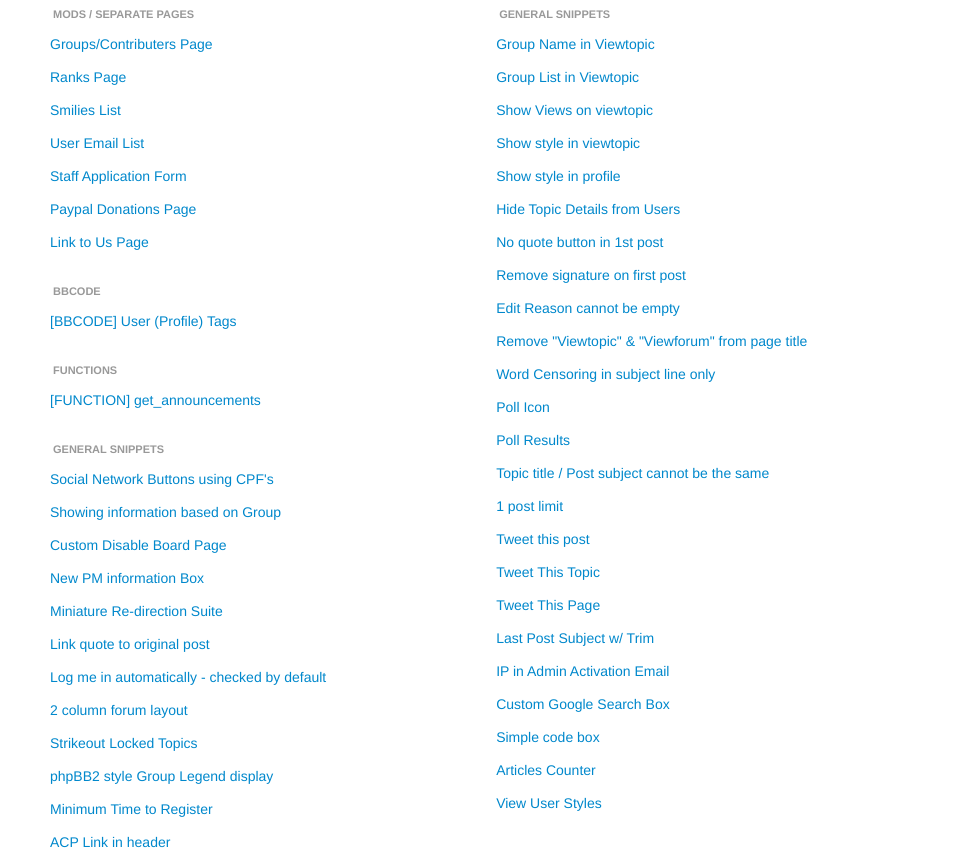
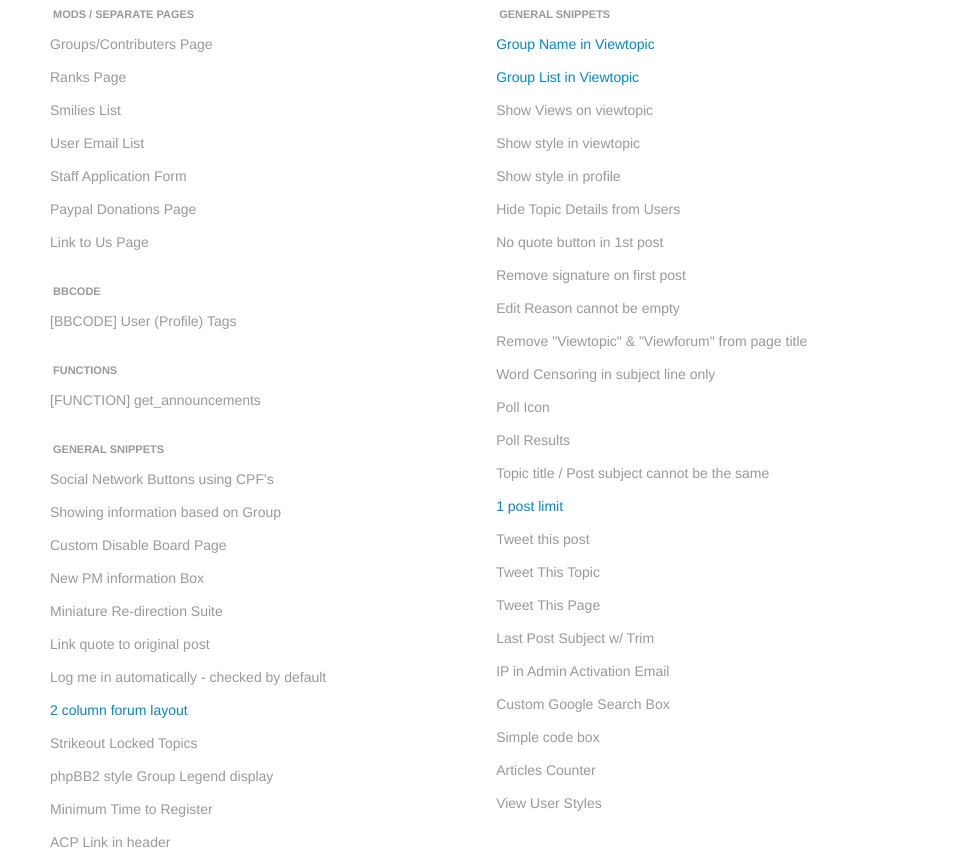
Before and after one commit to stickerboy/phpbb-snippets, a plain HTML site: page index.html in a window 1280 px wide. Shown: the part 358-1220 px from the top of the page, 317-1280 px from the left. Drawn offline with Linux system fonts and the light colour scheme.

Commit message:
Disable links until needed

```diff
--- a/assets/js/application.js
+++ b/assets/js/application.js
@@ -10,6 +10,11 @@
 
     // Disable certain links in docs
     $('section [href^=#]').click(function (e) {
+      e.preventDefault()
+    })
+
+    // Disable certain links in docs
+    $('li.disabled a').click(function (e) {
       e.preventDefault()
     })
 
--- a/index.html
+++ b/index.html
@@ -74,37 +74,37 @@
 				<div class="span6">
 					<ul class="nav nav-pills nav-stacked">
 						<li class="nav-header">MODs / Separate Pages</li>
-						<li><a href="./snippets/groups-page/" title="Groups/Contributers Page">Groups/Contributers Page</a></li>
-						<li><a href="./snippets/ranks-page/" title="Ranks Page">Ranks Page</a></li>
-						<li><a href="./snippets/smilies-list/" title="Smilies List">Smilies List</a></li>
-						<li><a href="./snippets/user-email-list/" title="User Email List">User Email List</a></li>
-						<li><a href="./snippets/staff-app-form/" title="Staff Application Form">Staff Application Form</a></li>
-						<li><a href="./snippets/paypal-donations-page/" title="Paypal Donations Page">Paypal Donations Page</a></li>
-						<li><a href="./snippets/link-to-us-page/" title="Link to Us Page">Link to Us Page</a></li>
+						<li class="disabled"><a href="./snippets/groups-page/" title="Groups/Contributers Page">Groups/Contributers Page</a></li>
+						<li class="disabled"><a href="./snippets/ranks-page/" title="Ranks Page">Ranks Page</a></li>
+						<li class="disabled"><a href="./snippets/smilies-list/" title="Smilies List">Smilies List</a></li>
+						<li class="disabled"><a href="./snippets/user-email-list/" title="User Email List">User Email List</a></li>
+						<li class="disabled"><a href="./snippets/staff-app-form/" title="Staff Application Form">Staff Application Form</a></li>
+						<li class="disabled"><a href="./snippets/paypal-donations-page/" title="Paypal Donations Page">Paypal Donations Page</a></li>
+						<li class="disabled"><a href="./snippets/link-to-us-page/" title="Link to Us Page">Link to Us Page</a></li>
 					</ul>
 					<ul class="nav nav-pills nav-stacked">
 						<li class="nav-header">BBCode</li>
-						<li><a href="./snippets/bbcode-user-profile-tags/" title="[BBCODE] User (Profile) Tags">[BBCODE] User (Profile) Tags</a></li>
+						<li class="disabled"><a href="./snippets/bbcode-user-profile-tags/" title="[BBCODE] User (Profile) Tags">[BBCODE] User (Profile) Tags</a></li>
 					</ul>
 					<ul class="nav nav-pills nav-stacked">
 						<li class="nav-header">Functions</li>
-						<li><a href="./snippets/get_announcements/" title="[FUNCTION] get_announcements">[FUNCTION] get_announcements</a></li>
+						<li class="disabled"><a href="./snippets/get_announcements/" title="[FUNCTION] get_announcements">[FUNCTION] get_announcements</a></li>
 					</ul>
 					<ul class="nav nav-pills nav-stacked">
 						<li class="nav-header">General Snippets</li>
-						<li><a href="./snippets/social-network-buttons-cpf/" title="Social Network Buttons using CPF's">Social Network Buttons using CPF's</a></li>
-						<li><a href="./snippets/group-based-info/" title="Showing information based on Group">Showing information based on Group</a></li>
-						<li><a href="./snippets/custom-disable-board-page/" title="Custom Disable Board Page">Custom Disable Board Page</a></li>
-						<li><a href="./snippets/new-pm-info-box/" title="New PM information Box">New PM information Box</a></li>
-						<li><a href="./snippets/mini-redirection-suite/" title="Miniature Re-direction Suite">Miniature Re-direction Suite</a></li>
-						<li><a href="./snippets/link-quote-original-post/" title="Link quote to original post">Link quote to original post</a></li>
-						<li><a href="./snippets/lmi-auto-check/" title="Log me in automatically - checked by default">Log me in automatically - checked by default</a></li>
+						<li class="disabled"><a href="./snippets/social-network-buttons-cpf/" title="Social Network Buttons using CPF's">Social Network Buttons using CPF's</a></li>
+						<li class="disabled"><a href="./snippets/group-based-info/" title="Showing information based on Group">Showing information based on Group</a></li>
+						<li class="disabled"><a href="./snippets/custom-disable-board-page/" title="Custom Disable Board Page">Custom Disable Board Page</a></li>
+						<li class="disabled"><a href="./snippets/new-pm-info-box/" title="New PM information Box">New PM information Box</a></li>
+						<li class="disabled"><a href="./snippets/mini-redirection-suite/" title="Miniature Re-direction Suite">Miniature Re-direction Suite</a></li>
+						<li class="disabled"><a href="./snippets/link-quote-original-post/" title="Link quote to original post">Link quote to original post</a></li>
+						<li class="disabled"><a href="./snippets/lmi-auto-check/" title="Log me in automatically - checked by default">Log me in automatically - checked by default</a></li>
 						<li><a href="./snippets/2-col-layout/" title="2 column forum layout">2 column forum layout</a></li>
-						<li><a href="./snippets/strikeout-locked-topics/" title="Strikeout Locked Topics">Strikeout Locked Topics</a></li>
-						<li><a href="./snippets/phpbb2-group-legend/" title="phpBB2 style Group Legend display">phpBB2 style Group Legend display</a></li>
-						<li><a href="./snippets/minimum-reg-timer/" title="Minimum Time to Register">Minimum Time to Register</a></li>
-						<li><a href="./snippets/acp-link-in-header/" title="ACP Link in header">ACP Link in header</a></li>
-						<li><a href="./snippets/return-link-trigger-error/" title="'Return to Index' link if no forum/topic/post exits">'Return to Index' link if no forum/topic/post exits</a></li>
+						<li class="disabled"><a href="./snippets/strikeout-locked-topics/" title="Strikeout Locked Topics">Strikeout Locked Topics</a></li>
+						<li class="disabled"><a href="./snippets/phpbb2-group-legend/" title="phpBB2 style Group Legend display">phpBB2 style Group Legend display</a></li>
+						<li class="disabled"><a href="./snippets/minimum-reg-timer/" title="Minimum Time to Register">Minimum Time to Register</a></li>
+						<li class="disabled"><a href="./snippets/acp-link-in-header/" title="ACP Link in header">ACP Link in header</a></li>
+						<li class="disabled"><a href="./snippets/return-link-trigger-error/" title="'Return to Index' link if no forum/topic/post exits">'Return to Index' link if no forum/topic/post exits</a></li>
 					</ul>
 				</div>
 				  <div class="span6">
@@ -112,28 +112,28 @@
 						<li class="nav-header">General Snippets</li>
 						<li><a href="./snippets/group-name-viewtopic/" title="Group Name in Viewtopic">Group Name in Viewtopic</a></li>
 						<li><a href="./snippets/group-list-viewtopic/" title="Group List in Viewtopic">Group List in Viewtopic</a></li>
-						<li><a href="./snippets/viewtopic-views/" title="Show Views on viewtopic">Show Views on viewtopic</a></li>
-						<li><a href="./snippets/show-style-in-topic/" title="Show style in viewtopic">Show style in viewtopic</a></li>
-						<li><a href="./snippets/show-style-in-profile/" title="Show style in profile">Show style in profile</a></li>
-						<li><a href="./snippets/hide-topic-details/" title="Hide Topic Details from Users">Hide Topic Details from Users</a></li>
-						<li><a href="./snippets/no-quote-1st-post/" title="No quote button in 1st post">No quote button in 1st post</a></li>
-						<li><a href="./snippets/no-sig-first-post/" title="Remove signature on first post">Remove signature on first post</a></li>
-						<li><a href="./snippets/edit-reason-cannot-be-empty/" title="Edit Reason cannot be empty">Edit Reason cannot be empty</a></li>
-						<li><a href="./snippets/topic-forum-page-title/" title="Remove 'Viewtopic' &amp; Viewforum' from page title">Remove "Viewtopic" &amp; "Viewforum" from page title </a></li>
-						<li><a href="./snippets/word-censor-subject-only/" title="Word Censoring in subject line only">Word Censoring in subject line only</a></li>
-						<li><a href="./snippets/poll-icon/" title="Poll Icon">Poll Icon</a></li>
-						<li><a href="./snippets/poll-results" title="Poll Results">Poll Results</a></li>
-						<li><a href="./snippets/post-title-subject-unique/" title="Topic title / Post subject cannot be the same">Topic title / Post subject cannot be the same</a></li>
+						<li class="disabled"><a href="./snippets/viewtopic-views/" title="Show Views on viewtopic">Show Views on viewtopic</a></li>
+						<li class="disabled"><a href="./snippets/show-style-in-topic/" title="Show style in viewtopic">Show style in viewtopic</a></li>
+						<li class="disabled"><a href="./snippets/show-style-in-profile/" title="Show style in profile">Show style in profile</a></li>
+						<li class="disabled"><a href="./snippets/hide-topic-details/" title="Hide Topic Details from Users">Hide Topic Details from Users</a></li>
+						<li class="disabled"><a href="./snippets/no-quote-1st-post/" title="No quote button in 1st post">No quote button in 1st post</a></li>
+						<li class="disabled"><a href="./snippets/no-sig-first-post/" title="Remove signature on first post">Remove signature on first post</a></li>
+						<li class="disabled"><a href="./snippets/edit-reason-cannot-be-empty/" title="Edit Reason cannot be empty">Edit Reason cannot be empty</a></li>
+						<li class="disabled"><a href="./snippets/topic-forum-page-title/" title="Remove 'Viewtopic' &amp; Viewforum' from page title">Remove "Viewtopic" &amp; "Viewforum" from page title </a></li>
+						<li class="disabled"><a href="./snippets/word-censor-subject-only/" title="Word Censoring in subject line only">Word Censoring in subject line only</a></li>
+						<li class="disabled"><a href="./snippets/poll-icon/" title="Poll Icon">Poll Icon</a></li>
+						<li class="disabled"><a href="./snippets/poll-results" title="Poll Results">Poll Results</a></li>
+						<li class="disabled"><a href="./snippets/post-title-subject-unique/" title="Topic title / Post subject cannot be the same">Topic title / Post subject cannot be the same</a></li>
 						<li><a href="./snippets/1-post-limit/" title="1 post limit">1 post limit</a></li>
-						<li><a href="./snippets/tweet-this-post/" title="Tweet this post">Tweet this post</a></li>
-						<li><a href="./snippets/tweet-this-topic/" title="Tweet This Topic">Tweet This Topic</a></li>
-						<li><a href="./snippets/tweet-this-page/" title="Tweet This Page">Tweet This Page</a></li>
-						<li><a href="./snippets/last-post-subject-trim/" title="Last Post Subject w/ Trim">Last Post Subject w/ Trim</a></li>
-						<li><a href="./snippets/ip-admin-activation-email/" title="IP in Admin Activation Email">IP in Admin Activation Email</a></li>
-						<li><a href="./snippets/google-custom-search/" title="Custom Google Search Box">Custom Google Search Box</a></li>
-						<li><a href="./snippets/simple-code-box/" title="Simple code box">Simple code box</a></li>
-						<li><a href="./snippets/articles-counter/" title="Articles Counter">Articles Counter</a></li>
-						<li><a href="./snippets/view-user-styles/" title="View User Styles">View User Styles</a></li>
+						<li class="disabled"><a href="./snippets/tweet-this-post/" title="Tweet this post">Tweet this post</a></li>
+						<li class="disabled"><a href="./snippets/tweet-this-topic/" title="Tweet This Topic">Tweet This Topic</a></li>
+						<li class="disabled"><a href="./snippets/tweet-this-page/" title="Tweet This Page">Tweet This Page</a></li>
+						<li class="disabled"><a href="./snippets/last-post-subject-trim/" title="Last Post Subject w/ Trim">Last Post Subject w/ Trim</a></li>
+						<li class="disabled"><a href="./snippets/ip-admin-activation-email/" title="IP in Admin Activation Email">IP in Admin Activation Email</a></li>
+						<li class="disabled"><a href="./snippets/google-custom-search/" title="Custom Google Search Box">Custom Google Search Box</a></li>
+						<li class="disabled"><a href="./snippets/simple-code-box/" title="Simple code box">Simple code box</a></li>
+						<li class="disabled"><a href="./snippets/articles-counter/" title="Articles Counter">Articles Counter</a></li>
+						<li class="disabled"><a href="./snippets/view-user-styles/" title="View User Styles">View User Styles</a></li>
 					</ul>
 				</div>
 			  </div>
```
Also changed, not shown: snippets/untitled folder/index.htm (+1 -1 lines).
